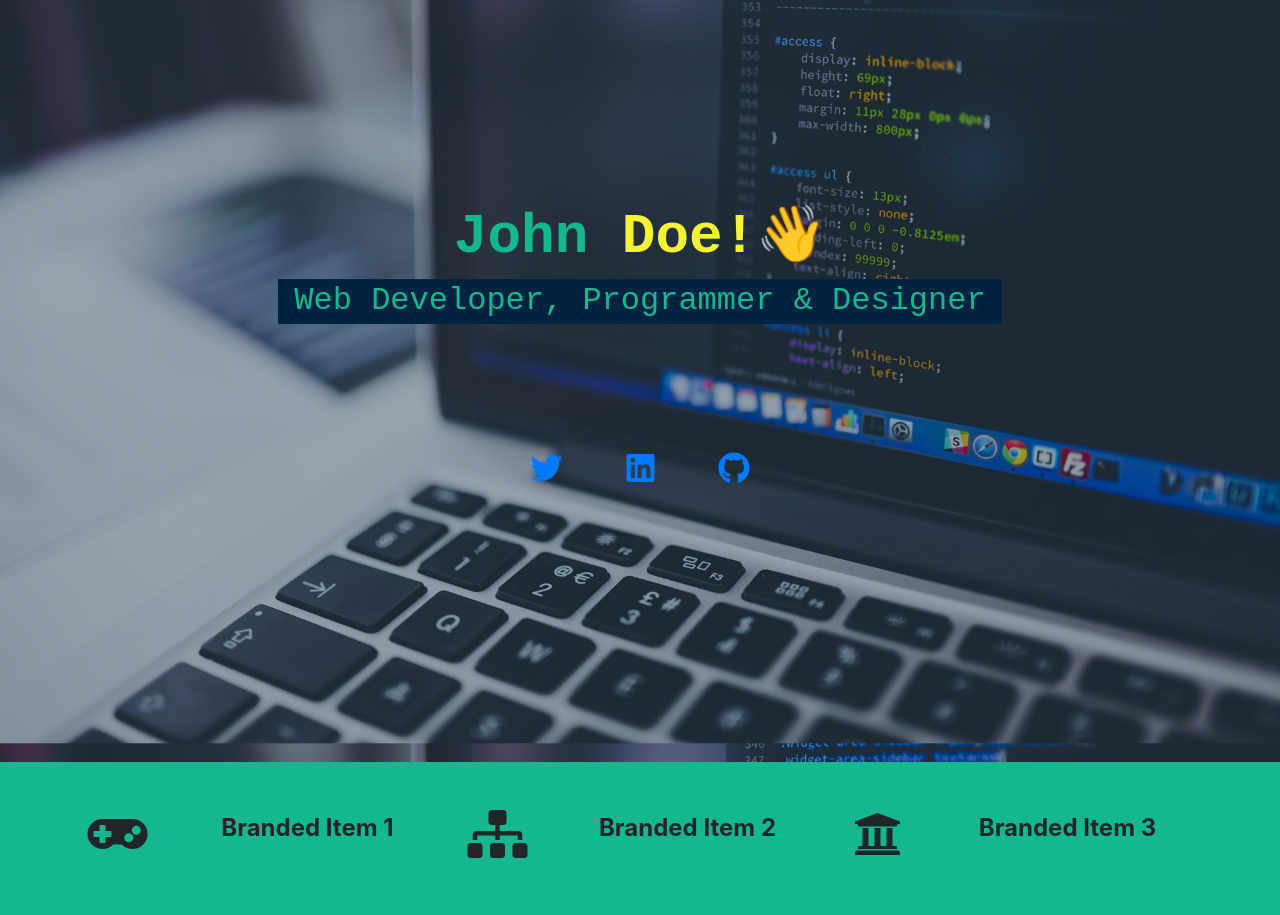
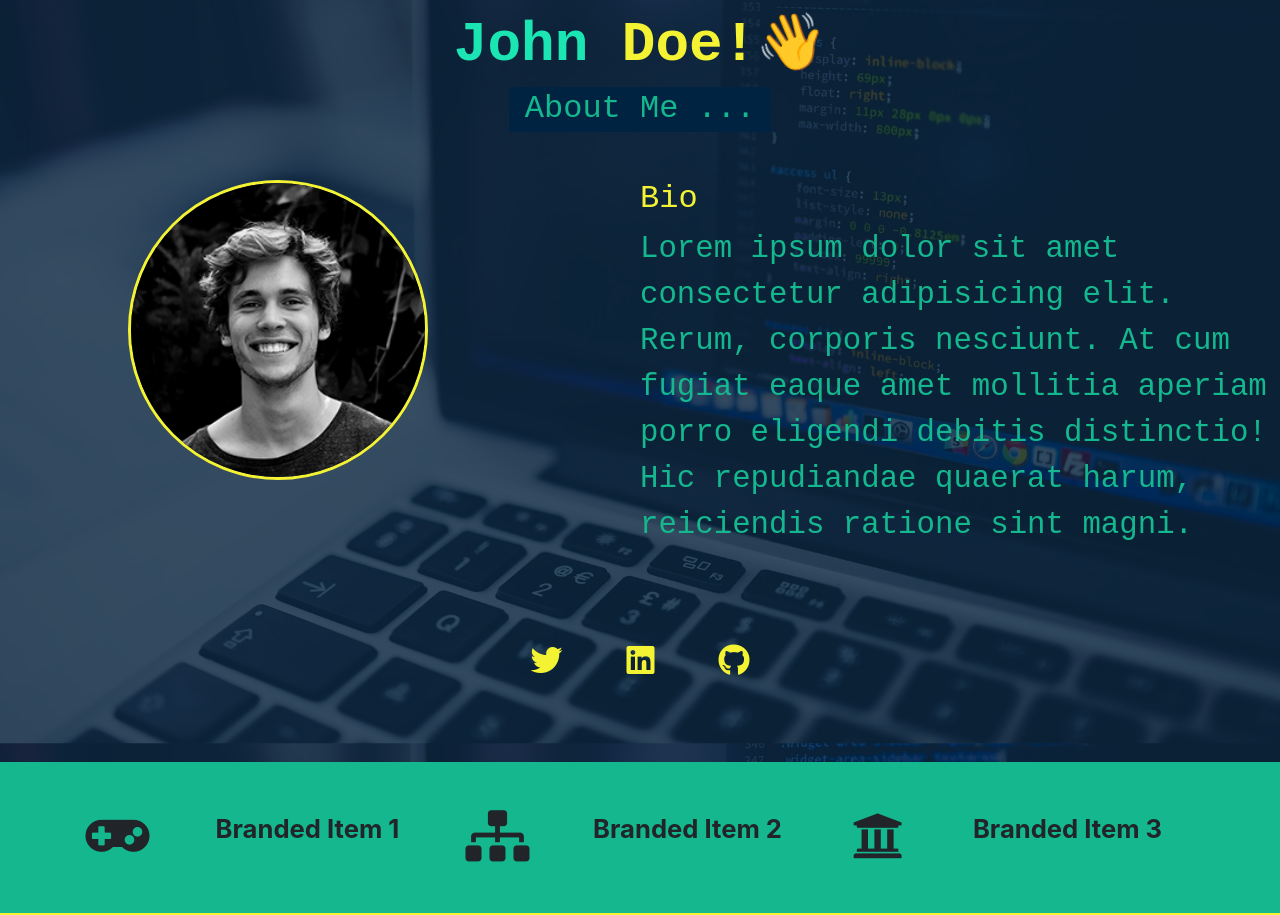
Before and after one commit to juhi0791/mywesite, a React app: page / in a window 1280 px wide. Shown: the part 110-1025 px from the top of the page. Built offline with nearby package versions, Linux system fonts and the light colour scheme.

Commit message:
second commit

```diff
--- a/src/components/App.js
+++ b/src/components/App.js
@@ -2,6 +2,7 @@ import React from 'react';
 import '../sass/app.scss';
 import HeroContent from './heroComponent/heroPage';
 import Footer from './footer';
+import Projects from './Projects'
 
 
 export default () => {
@@ -60,7 +61,9 @@ export default () => {
                     </div>
                 </div>
                 </div>
+                <Projects />
                 <Footer />
+
             </div>
        </>
     )
--- /dev/null
+++ b/src/components/Projects/index.js
@@ -0,0 +1,11 @@
+import React from 'react';
+
+export default () => {
+    return (
+        <>
+            <div className="project-content">
+                <p>Projects details </p>
+            </div>
+        </>
+    )
+}
--- a/src/components/heroComponent/heroPage.js
+++ b/src/components/heroComponent/heroPage.js
@@ -5,9 +5,20 @@ export default () => {
         <>
             <div className="content">
                 <h1>John <span className="secondary-name">Doe!</span></h1>
-                <h2 className="sm-heading">
-                    Web Developer, Programmer & Designer
+                <h2 className="sm-heading low-margin">
+                   About Me ...
                 </h2>
+                <div className="about-content">
+                    <div className="profile-image">
+                        <img src="/dist/img/portrait.jpg" alt="" className="bio-image"></img>
+                    </div>
+                    <div className="bio">
+                        <h2>Bio</h2>
+                        <p>
+                            Lorem ipsum dolor sit amet consectetur adipisicing elit. Rerum, corporis nesciunt. At cum fugiat eaque amet mollitia aperiam porro eligendi debitis distinctio! Hic repudiandae quaerat harum, reiciendis ratione sint magni. </p>
+                    </div>
+
+                </div>
                 <div className="hero-icons">
                     <a href="/">
                     <i className="fab fa-twitter fa-2x"></i>
--- /dev/null
+++ b/src/sass/_config.scss
@@ -0,0 +1,7 @@
+$navy: #001e38;
+$green: #15b78f;
+$secondary : rgb(243, 243, 51);
+$show-home-image: true;
+$home-image: url(/dist/img/background.jpg);
+$backgound-opacity: 0.79;
+$project-background: rgb(194, 35, 194);
--- /dev/null
+++ b/src/sass/about.scss
@@ -0,0 +1,31 @@
+.about-content {
+    display: grid;
+    grid-gap: auto;
+    grid-template-columns: 1fr 1fr;
+    color: $green;
+    font-size: 1.6em;
+    margin: 5% auto;
+    max-width: 100vw;
+    overflow-y: scroll;
+    overflow-x: hidden;
+    @media(max-width: 34em){
+      display: grid;
+      grid-template-columns: 1fr;
+      font-size: 20px;
+
+    }
+    .bio-image {
+        width: 300px;
+        height: 300px;
+        border-radius: 50%;
+        border: 3px solid $secondary;
+        margin: auto 20%;
+    }
+    .bio {
+        font-size: 1.2em;
+        h2{
+            color: $secondary;
+
+        }
+    }
+}
--- a/src/sass/app.scss
+++ b/src/sass/app.scss
@@ -1,40 +1,43 @@
 
-$navy: #001e38;
-$green: #15b78f;
-$secondary : rgb(243, 243, 51);
-$show-home-image: true;
-$home-image: url(/dist/img/background.jpg);
-$backgound-opacity: 0.4;
+@import 'config';
+@import 'about';
+@import 'project';
 
+@function set-text-color() {
+  @if(lightness($navy)<40){
+      @return #0003;
+  }
+  @else{
+      @return #fefef4;
+  }
+}
 
 * { box-sizing: border-box;}
 
 #background {
+
     background: $home-image;
     background-attachment: fixed;
     background-size: cover;
     background-repeat: no-repeat;
 
+  }
 
-    &:after {
-      content: '';
+.full-content {
       position: absolute;
       top: 0;
       right: 0;
       width: 100%;
       height: 200vh;
       background: rgba($navy, $backgound-opacity);
-      z-index: -1;
+      z-index: 0;
       @media (max-width: 34em) {
         height: 250vh;
       }
-    }
-
 }
 
-
 h1{
-  color: $green;
+  color:$green;
   font-weight: bold;
   font-size: 3.5rem;
 
@@ -49,7 +52,9 @@ h1{
     width: 100%;
     background: none !important;
     color: $green !important;
-
+    a{
+      color: lighten($green, 10%);
+    }
 
     @media(max-width: 34em){
       background: black !important;
@@ -68,8 +73,10 @@ h1{
 
     background: $green;
     font-weight: bold;
-    font-size: 1.5rem;
-    min-height: 20vh;
+    font-size: 1.6rem;
+    min-height: auto;
+    border-bottom: 5px solid $secondary;
+
   }
   .content {
 
@@ -81,9 +88,12 @@ h1{
     justify-content: center;
     align-items: center;
     font-family: monospace;
+    .low-margin {
+      margin-bottom: -1rem;
+    }
 
     h1 {
-      color: $green;
+      color: lighten($green, 10%);
       font-weight: bold;
       font-size: 3.5rem;
 
@@ -94,15 +104,18 @@ h1{
         animation: wave .75s infinite linear alternate;
       }
     }
+
     .secondary-name {
       color: $secondary;
     }
     .hero-icons {
       margin-top: 1rem;
+
       a{
         padding: 2rem;
+        color: $secondary;
         &:hover {
-          background-color: $secondary;
+          background-color: lighten($green, 20%);
           transform: translate(20deg);
         }
       }
--- /dev/null
+++ b/src/sass/project.scss
@@ -0,0 +1,9 @@
+
+.project-content {
+    width: 100vw;
+    height: 40vh;
+    background: $project-background;
+    z-index: 3;
+    -webkit-clip-path: polygon(0 3%, 100% 0%, 100% 33%, 0% 100%);
+
+}
```
Also changed, not shown: dist/img/portrait.jpg (added), src/index.html (line endings or trailing spaces).
